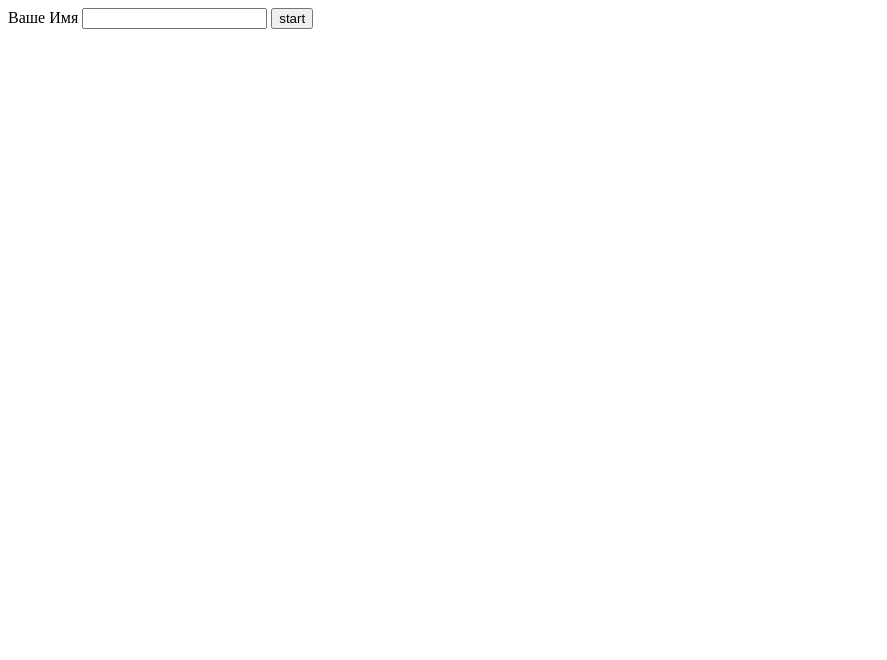
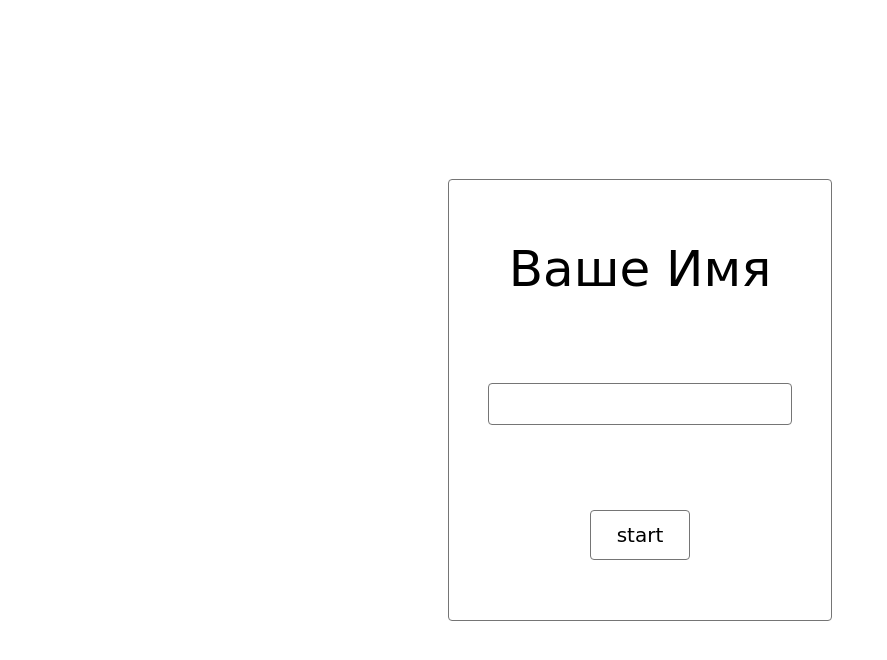
Before and after one commit to Rizabetta/myGame, a plain HTML site: page index.html in a window 1280 px wide. Shown: the whole page, without its empty margins (0-887 px from the left). Drawn offline with Linux system fonts and the light colour scheme.

Commit message:
add some style

```diff
--- a/index.html
+++ b/index.html
@@ -3,6 +3,7 @@
 <head>
 	<meta charset="UTF-8">
 	<title>Document</title>
+	<link rel="stylesheet" href="styles/style.css">
 </head>
 <body>
 
--- a/styles/style.css
+++ b/styles/style.css
@@ -1,5 +1,55 @@
+* {
+	margin: 0;
+	padding: 0;
+}
+
 /*Menu */
 
-main {
+.menu {
+	width: 500px;
+	height: 100vh;
+	margin: auto;
+	display: flex;
+	align-items: center;
+	justify-content: center;
+}
 
+.menu-form {
+	height: 40%;
+	display: flex;
+	flex-direction: column;
+	align-items: center;
+	justify-content: space-between;
+	text-align: center;
+	border: 1px solid #757575;
+	border-radius: 4px;
+	padding: 60px;
 }
+
+.menu-form label, .start-button {
+	font-size: 50px;
+	font-family: cursive;
+}
+
+.menu-form input {
+	padding: 0 20px;
+	width: 100%;
+	height: 40px;
+	outline-style: none;
+}
+
+.start-button {
+	width: 100px;
+	height: 50px;
+	background: none;
+	font-size: 20px;
+	padding: 10px;
+	outline-style: none;
+	cursor: pointer;
+}
+
+
+.menu-form input, .start-button {
+	border: 1px solid #757575;
+	border-radius: 4px;
+}
```
